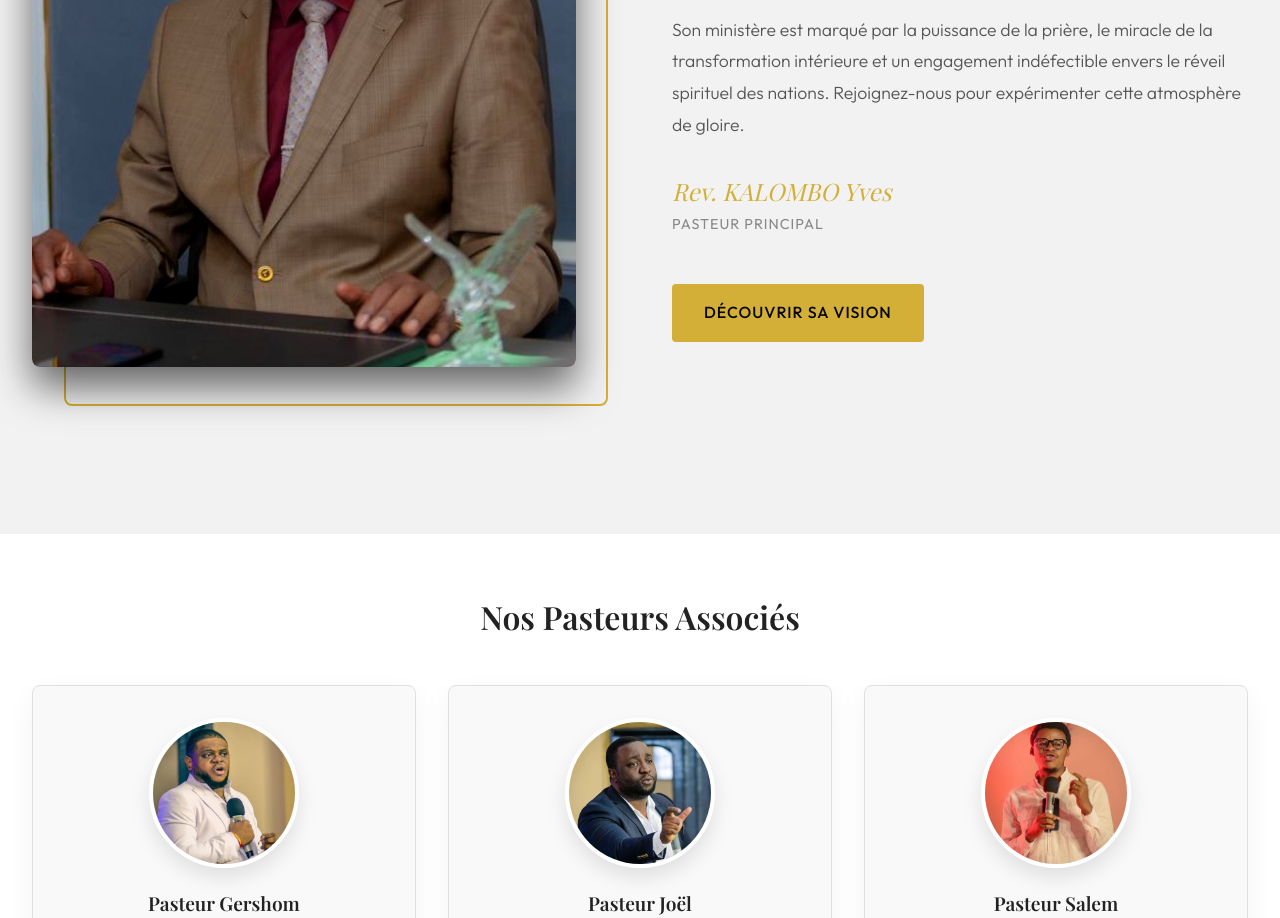
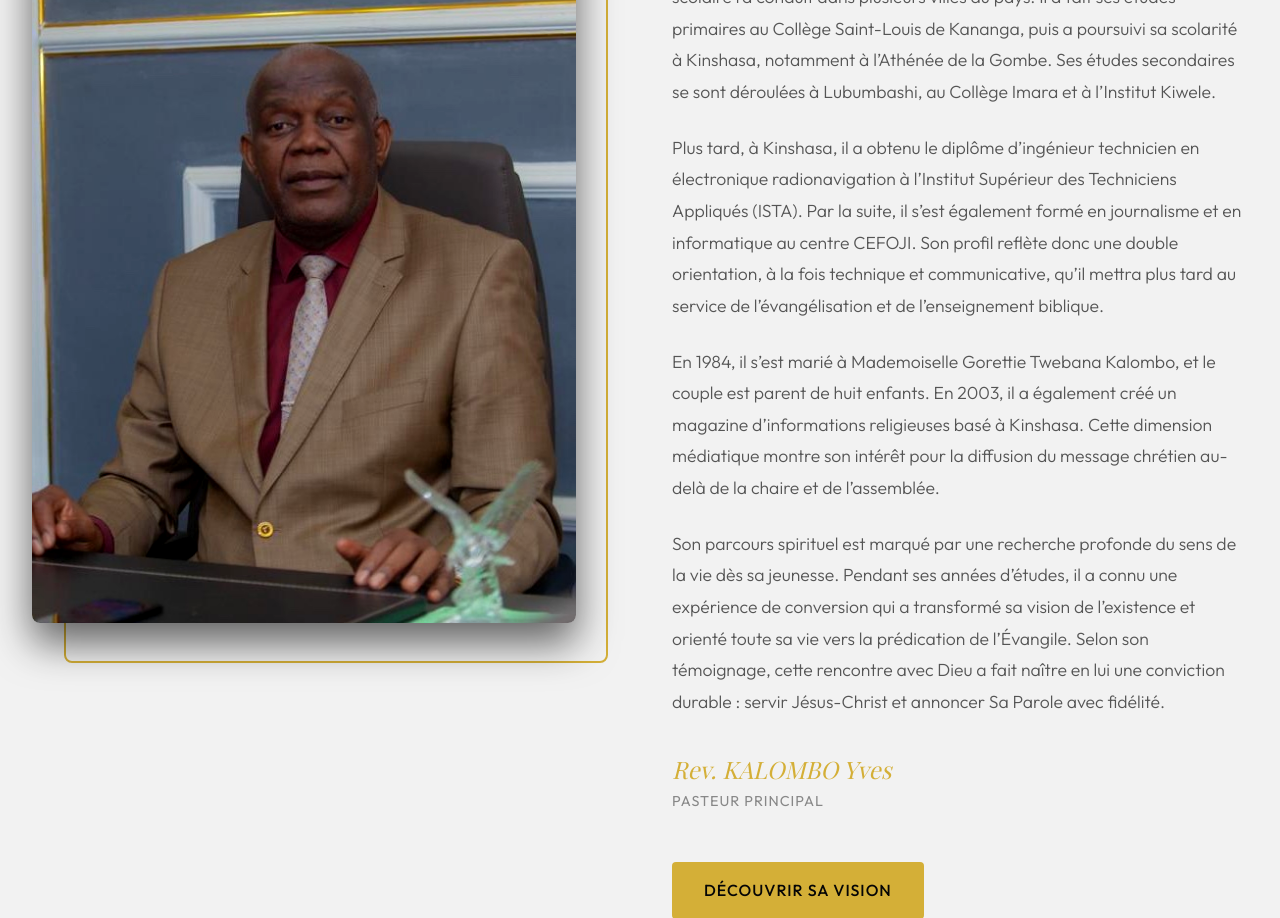
Before and after one commit to jknweb/logosministries, a React (Vite) app: page /pastor in a window 1280 px wide. Shown: the part 560-1478 px from the top of the page. Built offline with nearby package versions, Linux system fonts and the light colour scheme; a web font is replaced by a local one.

Commit message:
Ajout de la biographie du Pasteur

```diff
--- a/src/components/Pastor/Pastor.jsx
+++ b/src/components/Pastor/Pastor.jsx
@@ -23,11 +23,14 @@ const Pastor = () => {
               Le pasteur Yves Kalombo est né le 14 juillet 1959 à Dekese, dans l’ex-Kasaï Occidental, au sein d’une famille de douze enfants dont il est le deuxième. Son père, Kalombo Kabwe Simon Pierre, a travaillé dans l’administration publique avant de terminer sa carrière comme cadre à la SNCC, tandis que sa mère s’appelait Victorine Tshibwabwa Tshimanga.
             </p>
             <p className="pastor-text">
-              Son ministère est marqué par la puissance de la prière, le miracle de la
-              transformation intérieure et un engagement indéfectible envers le réveil spirituel
-              des nations. Rejoignez-nous pour expérimenter cette atmosphère de gloire.
+              En raison des mutations professionnelles de son père, son parcours scolaire l’a conduit dans plusieurs villes du pays. Il a fait ses études primaires au Collège Saint-Louis de Kananga, puis a poursuivi sa scolarité à Kinshasa, notamment à l’Athénée de la Gombe. Ses études secondaires se sont déroulées à Lubumbashi, au Collège Imara et à l’Institut Kiwele.
             </p>
-
+            <p className="pastor-text">
+              Plus tard, à Kinshasa, il a obtenu le diplôme d’ingénieur technicien en électronique radionavigation à l’Institut Supérieur des Techniciens Appliqués (ISTA). Par la suite, il s’est également formé en journalisme et en informatique au centre CEFOJI. Son profil reflète donc une double orientation, à la fois technique et communicative, qu’il mettra plus tard au service de l’évangélisation et de l’enseignement biblique.
+            </p>
+            <p className="pastor-text">
+              En 1984, il s’est marié à Mademoiselle Gorettie Twebana Kalombo, et le couple est parent de huit enfants. En 2003, il a également créé un magazine d’informations religieuses basé à Kinshasa. Cette dimension médiatique montre son intérêt pour la diffusion du message chrétien au-delà de la chaire et de l’assemblée.</p>
+            <p className="pastor-text">Son parcours spirituel est marqué par une recherche profonde du sens de la vie dès sa jeunesse. Pendant ses années d’études, il a connu une expérience de conversion qui a transformé sa vision de l’existence et orienté toute sa vie vers la prédication de l’Évangile. Selon son témoignage, cette rencontre avec Dieu a fait naître en lui une conviction durable : servir Jésus-Christ et annoncer Sa Parole avec fidélité. </p>
             <div className="pastor-signature">
               <span className="signature-name">Rev. KALOMBO Yves</span>
               <span className="signature-title">Pasteur Principal</span>
```
